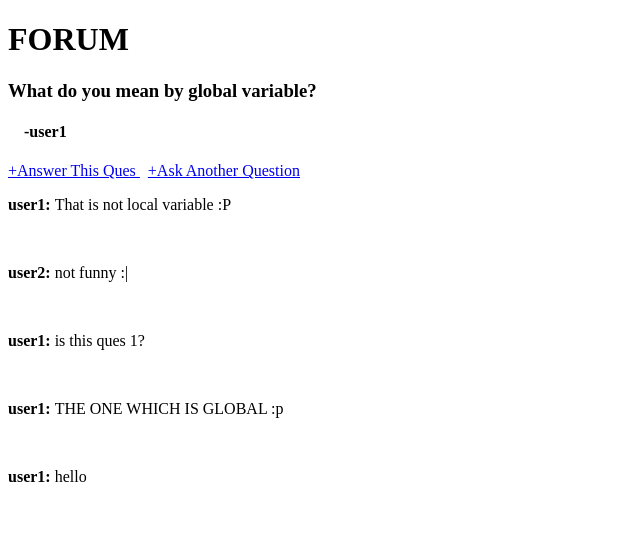
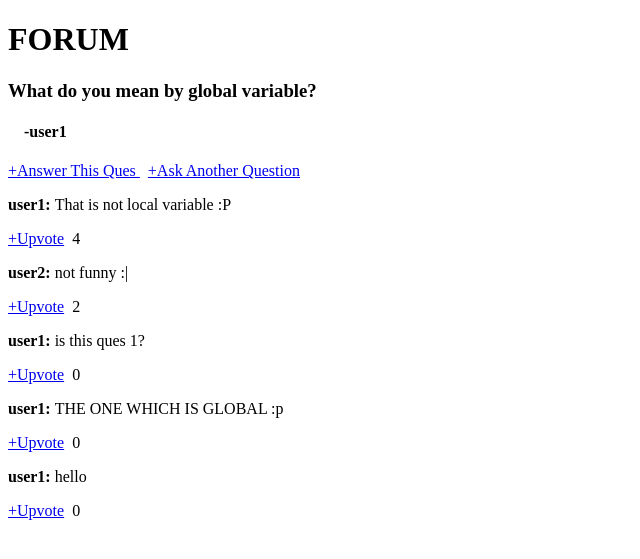
Before and after one commit to ShivayaDevs/Codersite, a Django app: page /forum/1/ in a window 1280 px wide. Shown: the top 559 px of the page, without its empty margins (0-640 px from the left). Run offline with Django 3.2, Linux system fonts and the light colour scheme; data comes from the database, SQL or seed files in the repository; both versions use the stored data as it was after the commit.

Commit message:
upvotes and duplicity check

```diff
--- a/forum/models.py
+++ b/forum/models.py
@@ -21,6 +21,7 @@ class Answer(models.Model) :
   quesID = models.ForeignKey(Question)
   answer = models.TextField()
   date = models.DateTimeField('date published')
+  upvotes = models.IntegerField(default=0)
 
   def __str__(self) :
     return self.answer
--- a/forum/templates/forum/detail.html
+++ b/forum/templates/forum/detail.html
@@ -13,6 +13,7 @@
 
   {% for ans in question.answer_set.all %}
     <p><strong>{{ ans.userID.username }}: </strong> {{ ans.answer }}</p>
+    <a href="{% url 'forum:answerUpvote' ans.id %}">+Upvote</a>&nbsp; {{ ans.upvotes }}
     <br>
   {% endfor %}
 
--- /dev/null
+++ b/forum/templates/forum/dup_error.html
@@ -0,0 +1,5 @@
+{% extends 'forum/base.html' %}
+{% block body %}
+  <p> Sorry! This question already exists! </p>
+  <h4>You can check: <a href = "{% url 'forum:detail' question.id %}">{{ question.question }} </a> </h4>
+{% endblock %}
--- a/forum/urls.py
+++ b/forum/urls.py
@@ -9,5 +9,6 @@ urlpatterns = [
     url(r'^(?P<pk>[0-9]+)/$', views.DetailView.as_view(), name = "detail"),
     url(r'^question/add/$', views.QuestionCreate.as_view(), name = "questionAdd"),
     url(r'^answer/(?P<pk>[0-9]+)/$', views.AnswerCreate.as_view(), name = "answerAdd"),
+    url(r'^upvote/(?P<pk>[0-9]+)/$', views.upvote, name = "answerUpvote"),
 
 ]
--- a/forum/views.py
+++ b/forum/views.py
@@ -24,6 +24,9 @@ class QuestionCreate(CreateView) :
   fields = ['question']
   def form_valid(self, form) :
     self.object = form.save(commit = False)
+    obj = Question.objects.get(question__icontains = self.object.question)
+    if obj :
+      return render(self.request, 'forum/dup_error.html', {'question': obj})
     self.object.userID = User.objects.get(pk = 1)
     self.object.date = datetime.now()
     self.object.save()
@@ -48,3 +51,9 @@ class AnswerCreate(CreateView) :
     self.object.quesID = Question.objects.get(pk = self.kwargs['pk'])
     self.object.save()
     return super(AnswerCreate, self).form_valid(form)
+
+def upvote(request, pk) :
+  answer = Answer.objects.get(pk = pk)
+  answer.upvotes = answer.upvotes + 1
+  answer.save()
+  return render(request, 'forum/detail.html', {'question': answer.quesID})
```
Also changed, not shown: db.sqlite3, forum/migrations/0009_answer_upvotes.py (added).
